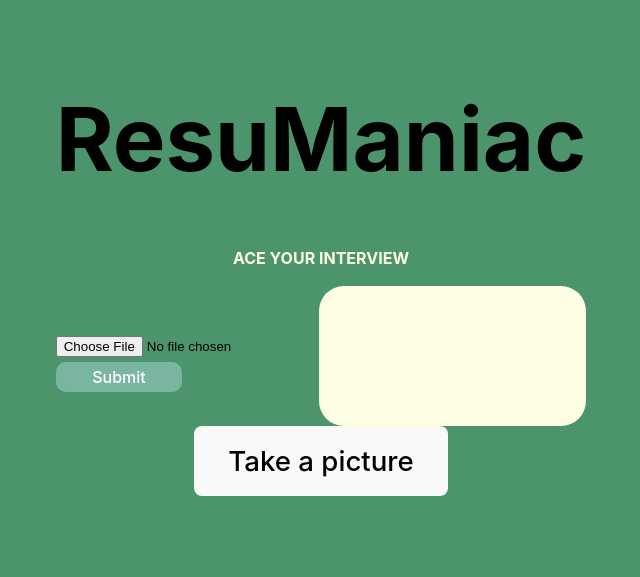
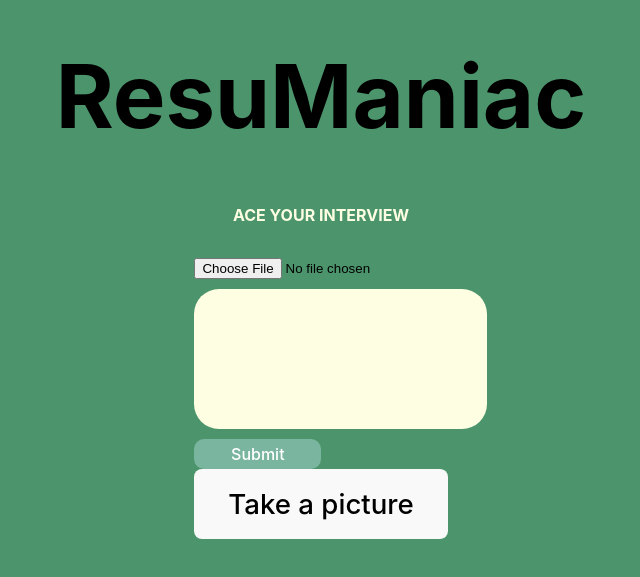
Before and after one commit to michimochi25/Terrible-Ideas-Hackathon, a React (Vite) app in the folder vite-project/: page / in a window 1280 px wide. Shown: the part 137-714 px from the top of the page, without its empty margins (319-959 px from the left). Built offline with nearby package versions, Linux system fonts and the light colour scheme.

Commit message:
Modified the chatbox

```diff
--- a/vite-project/src/App.css
+++ b/vite-project/src/App.css
@@ -20,12 +20,13 @@
 .inputContainer {
   display:flex;
   background-color:#FEFEE3;
-  justify-content:center;
-  align-items:center;
   height:100px;
-  width:90%;
+  width:100%;
   border-radius: 25px;
   padding:20px;
+  color:black;
+  border: none;
+  margin-bottom:10px;
 }
 
 .uploadButton {
@@ -66,6 +67,10 @@
   vertical-align: middle;
   gap: 50px;
   /* margin-bottom: 10px; */
+}
+
+.forSpaces {
+  margin-bottom:10px;
 }
 
 .image {
--- a/vite-project/src/pages/home.jsx
+++ b/vite-project/src/pages/home.jsx
@@ -30,12 +30,14 @@
 
       <div className="biggerContainer">
         <form action="http://localhost:3000/api/image" method="post" encType="multipart/form-data" id='imgForm'>
-          <input type="file" name="image" onChange={upload} accept="image/*" id="imgID"></input>
+          <input type="file" name="image" onChange={upload} accept="image/*" id="imgID" className="forSpaces"></input>
+          <form action="" method="get">
+            <input type="text" className="inputContainer"></input>
+          </form>
           <div className="submitButton">
             <button className="submitButton">Submit</button>
           </div>
         </form>
-        <div className="inputContainer"></div>
       </div>
       <button className="take-pic-button" onClick={() => navigate('/takepic')}>Take a picture</button>
     </div>
```
